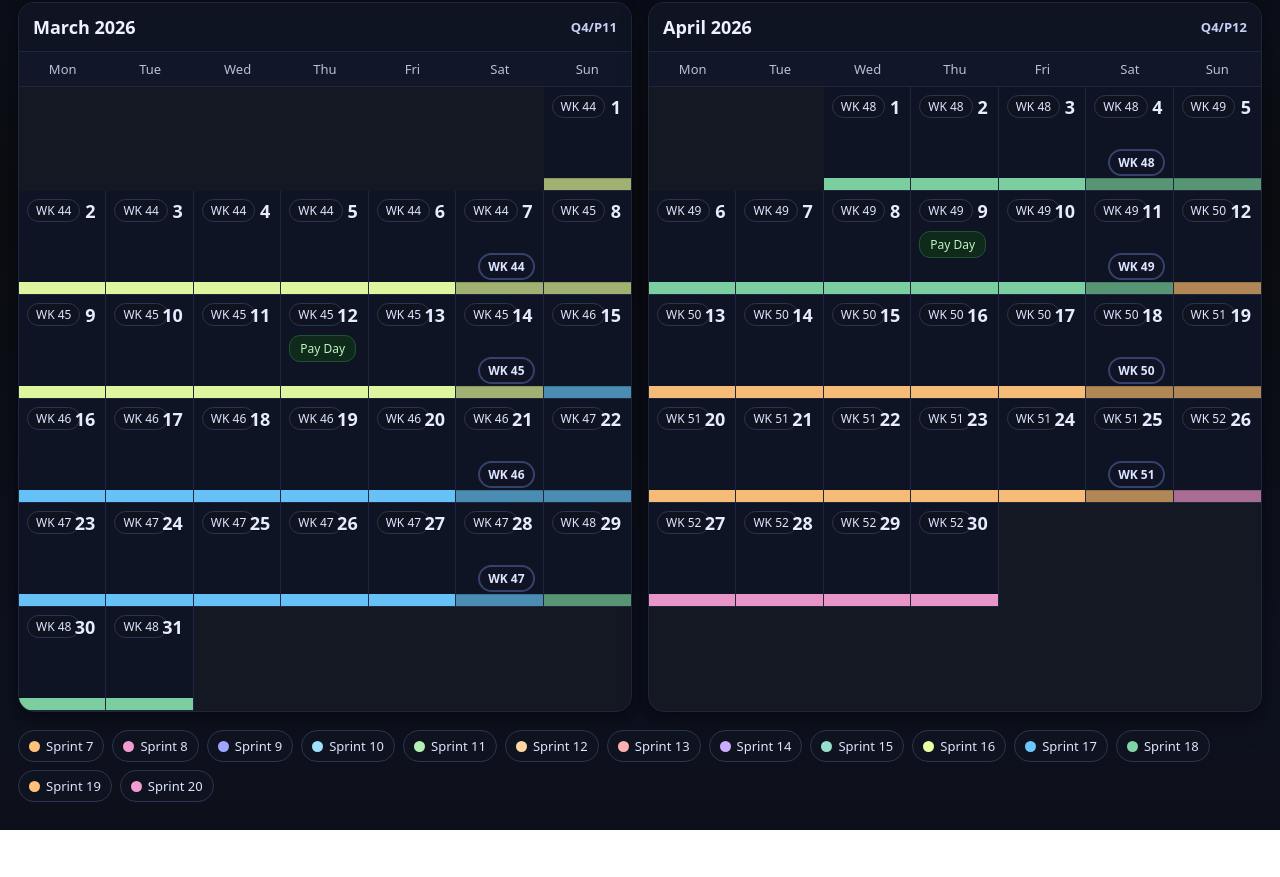
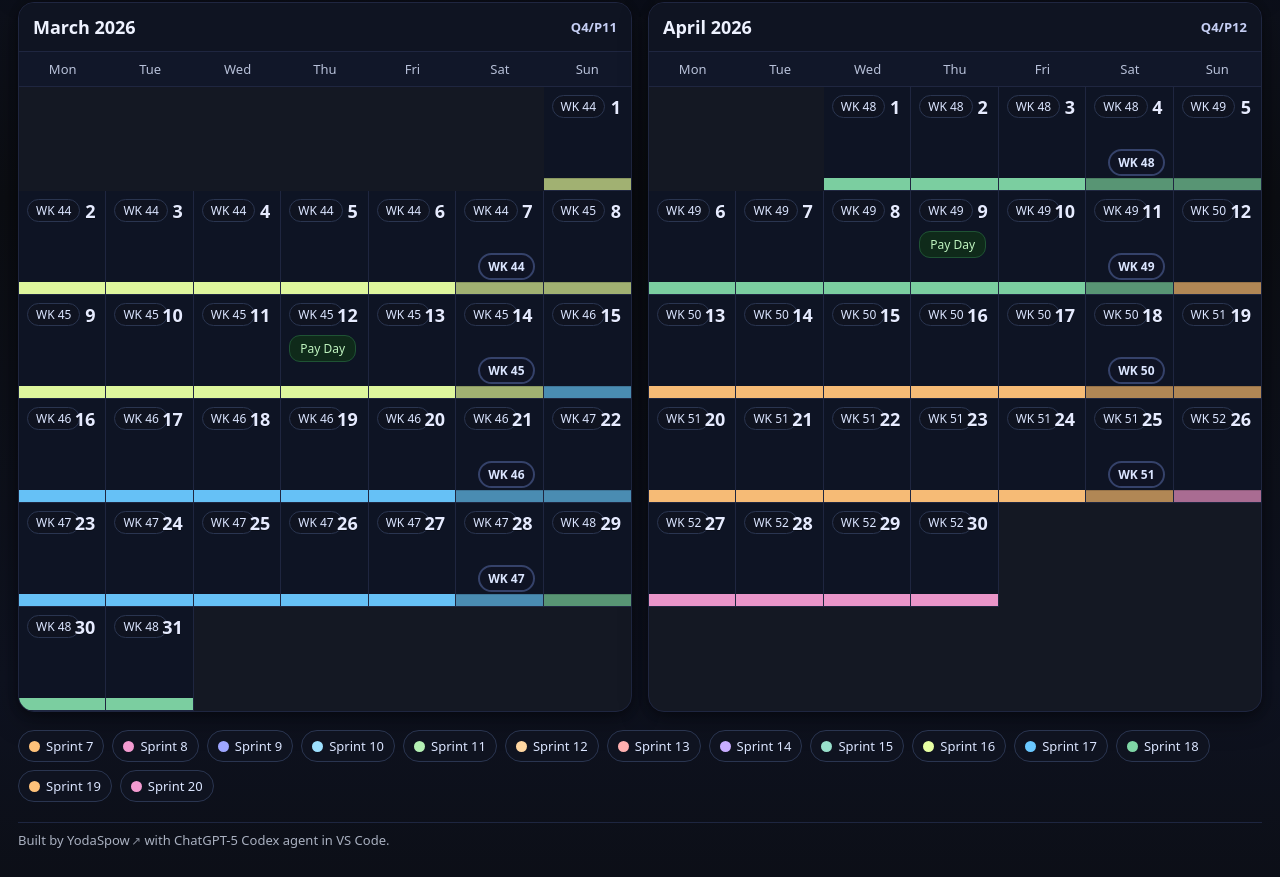
Before and after one commit to YodaSpow/currys-fy-crm-sprints, a plain HTML site: page index.html in a window 1280 px wide. Shown: the part 1402-2279 px from the top of the page. Before the commit the page ends 2232 px from the top, so only its background shows below. Drawn offline with Linux system fonts and the light colour scheme; no server answers.

Commit message:
Publish2

```diff
--- a/index.html
+++ b/index.html
@@ -253,6 +253,34 @@
     padding:3px 8px;
   }
 
+  /* External-link arrow */
+  a.ext::after{
+    content:"↗";
+    margin-left:-2px;
+    font-size:.9em;
+    opacity:.8;
+  }
+  /* Footnote line + typography */
+  .footnote{
+    font-size:13px;
+    margin-top:20px;
+    border-top:1px solid #1e2640;
+    padding-top:8px;
+    text-align:left;
+    color:var(--muted);
+  }
+  .footnote a.ext{
+    color:var(--muted);
+    text-decoration:none;
+  }
+  .footnote a.ext:hover{
+    color:#fff;
+  }
+  .footnote a.ext:visited,
+  .footnote a.ext:active{
+    color:var(--muted);
+  }
+
   .legend{
     display:flex;
     flex-wrap:wrap;
@@ -315,10 +343,18 @@
     </div>
   </div>
 
-  <section class="calendar">
-    <div class="months" id="months"></div>
-    <div class="legend" id="legend"></div>
-  </section>
+<section class="calendar">
+  <div class="months" id="months"></div>
+  <div class="legend" id="legend"></div>
+</section>
+
+<div class="footnote">
+  Built by
+  <a class="ext" href="https://github.com/YodaSpow/currys-fy-crm-sprints" target="_blank" rel="noopener noreferrer">
+    YodaSpow
+  </a>
+  with ChatGPT-5 Codex agent in VS Code.
+</div>
 </div>
 
 <script>
```
Also changed, not shown: Sprint_Calendar_25_26.csv (renamed from Sprint Calendar - 25_26(Sheet1).csv), 1 other file.
